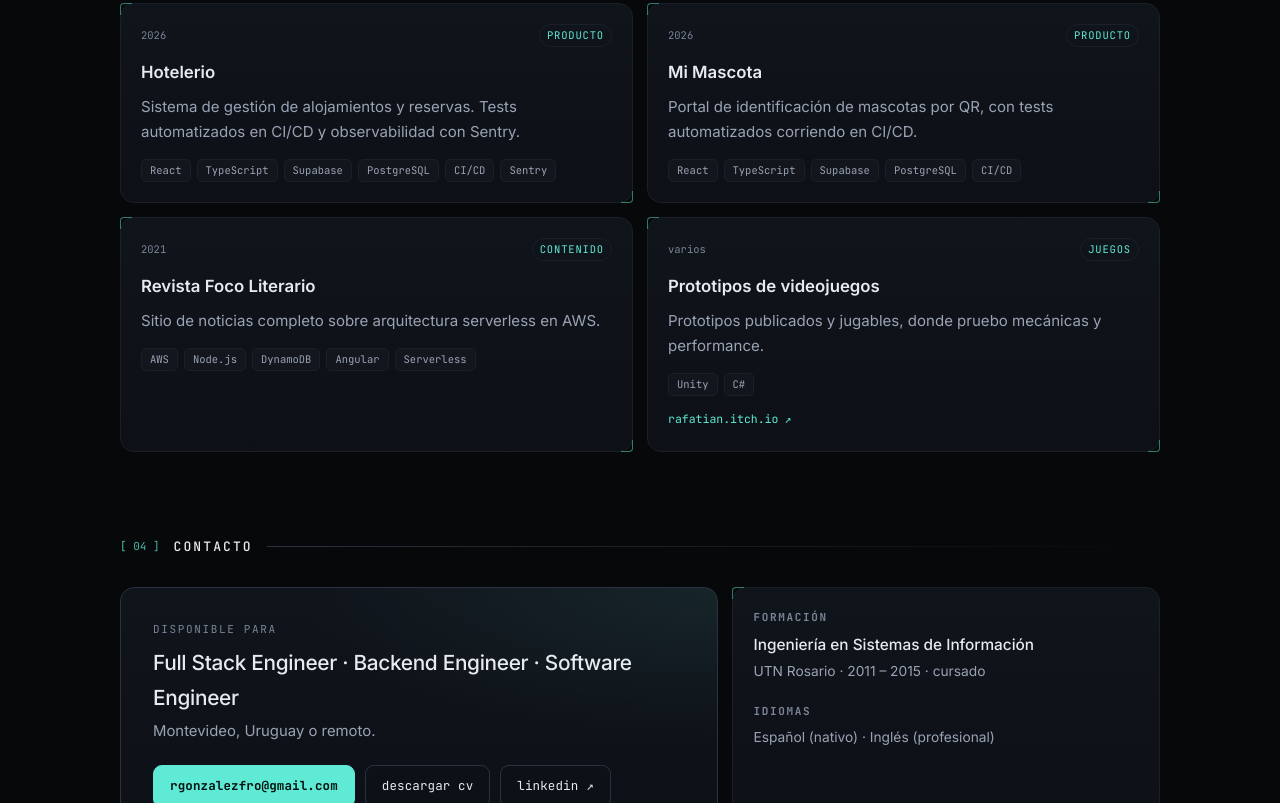
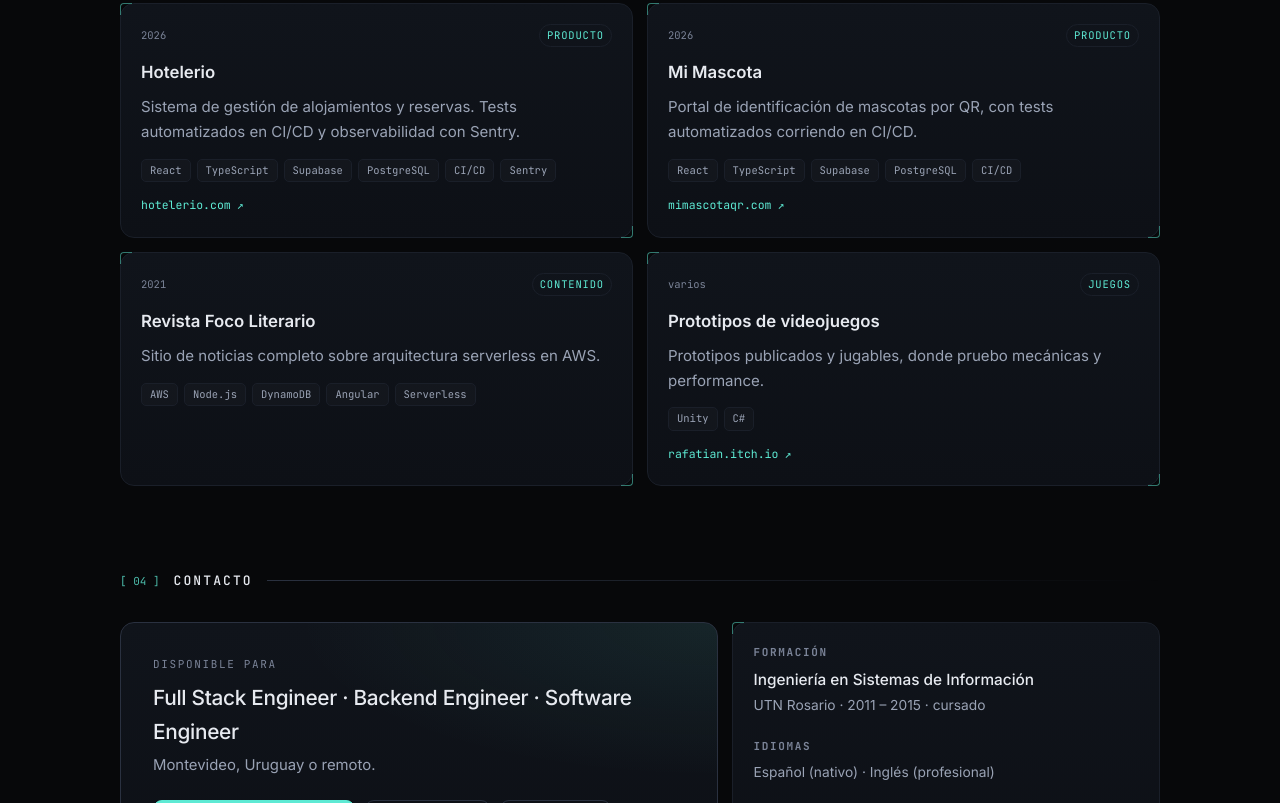
Before and after one commit to rgonzalezfro/portfolio, a plain HTML site: page index.html in a window 1280 px wide. Shown: the part 3417-4220 px from the top of the page. Drawn offline with Linux system fonts and the light colour scheme.

Commit message:
Links a Hotelerio y Mi Mascota

```diff
--- a/index.html
+++ b/index.html
@@ -359,6 +359,9 @@
             <ul class="tags">
               <li>React</li><li>TypeScript</li><li>Supabase</li><li>PostgreSQL</li><li>CI/CD</li><li>Sentry</li>
             </ul>
+            <a class="project-link" href="https://hotelerio.com" target="_blank" rel="noopener">
+              hotelerio.com <span aria-hidden="true">↗</span>
+            </a>
           </article>
 
           <article class="project">
@@ -371,6 +374,9 @@
             <ul class="tags">
               <li>React</li><li>TypeScript</li><li>Supabase</li><li>PostgreSQL</li><li>CI/CD</li>
             </ul>
+            <a class="project-link" href="https://mimascotaqr.com" target="_blank" rel="noopener">
+              mimascotaqr.com <span aria-hidden="true">↗</span>
+            </a>
           </article>
 
           <article class="project">
```
